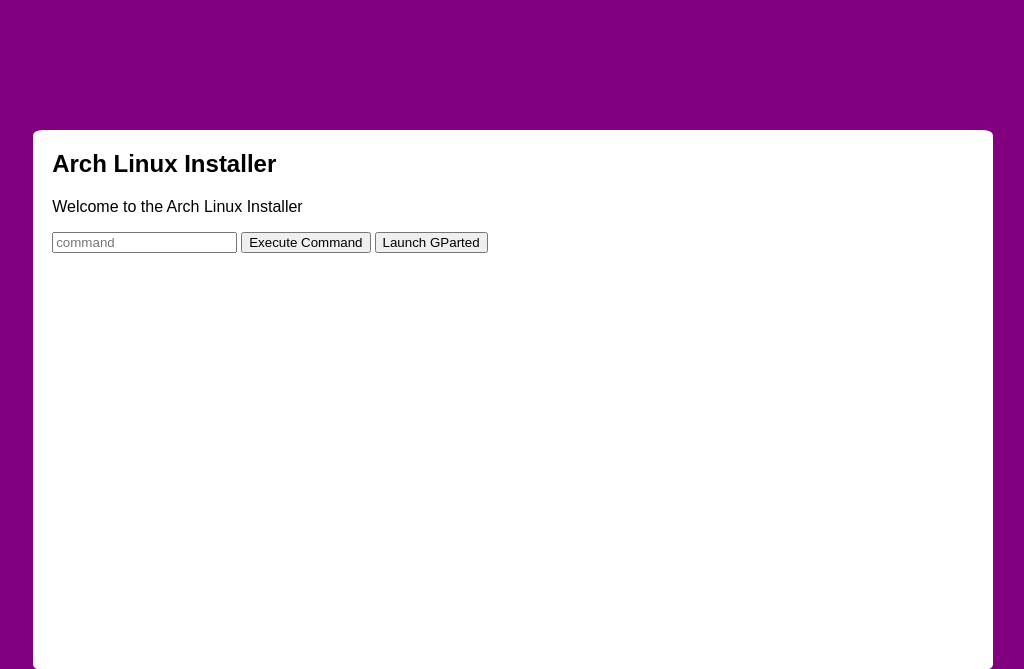
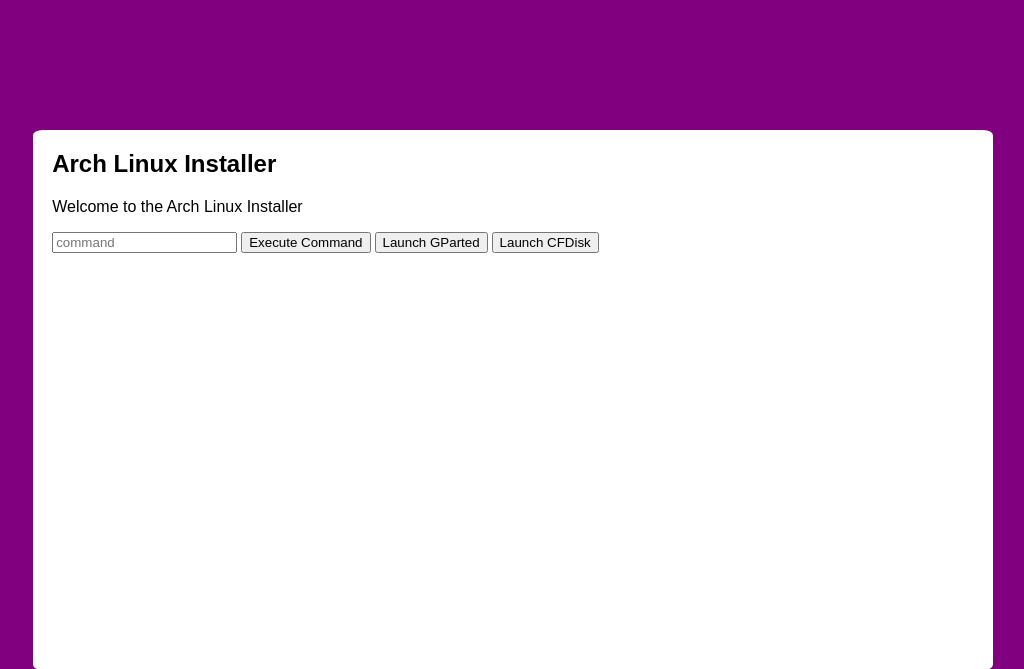
Before and after one commit to xWires/archinstallgui, a Flask app: template web/frontend/templates/index.html in a window 1280 px wide. Shown: the top 669 px of the page, without its empty margins (127-1151 px from the left). Run offline with Flask 3, Linux system fonts and the light colour scheme; the template is opened without the code that fills it, so the values that code supplies are empty.

Commit message:
Add cfdisk button

```diff
--- a/web/backend/server.py
+++ b/web/backend/server.py
@@ -17,5 +17,9 @@ def execute_command(command):
 def launch_gparted():
     return execute_command("gparted")
 
+@app.route("/launch_cfdisk", methods=["POST"])
+def launch_cfdisk():
+    return execute_command("kitty cfdisk")
+
 if __name__ == '__main__':
     app.run(debug=False, port=9091, host="127.0.0.1")
--- a/web/frontend/templates/index.html
+++ b/web/frontend/templates/index.html
@@ -49,6 +49,24 @@
                         });
                     });
                 </script>
+                <button id="launch_cfdisk">Launch CFDisk</button>
+                <script>
+                    $(document).ready(function() {
+                        $('#launch_cfdisk').click(function() {
+                            $.ajax({
+                                url: 'http://localhost:9091/launch_cfdisk',
+                                type: 'POST',
+                                contentType: 'application/json',
+                                success: function(response) {
+                                    alert('Command executed successfully:\n' + response);
+                                },
+                                error: function(xhr, status, error) {
+                                    alert('Error executing command:\n' + xhr.responseText);
+                                }
+                            });
+                        });
+                    });
+                </script>
             </div>
         </div>
     </body>
```
